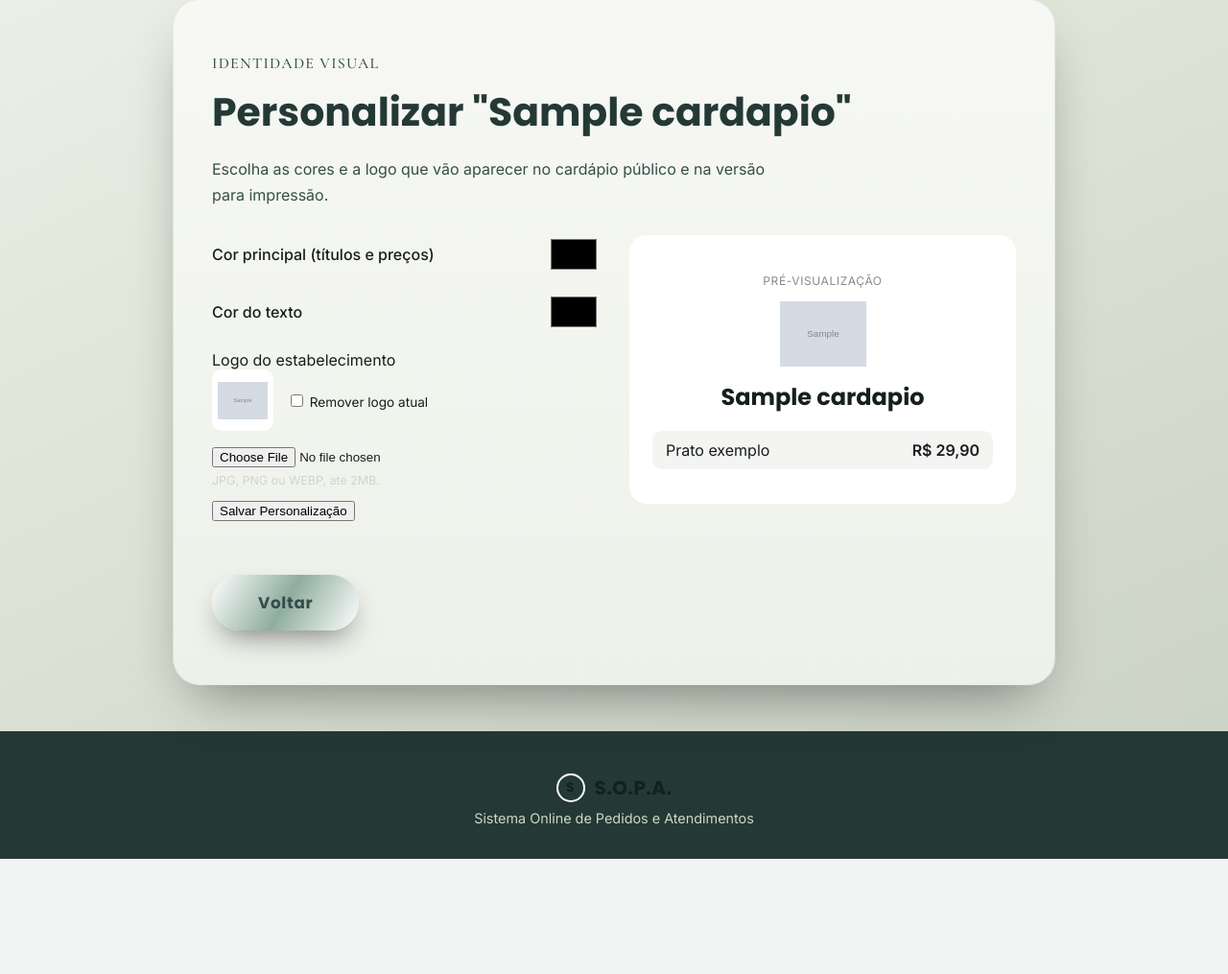
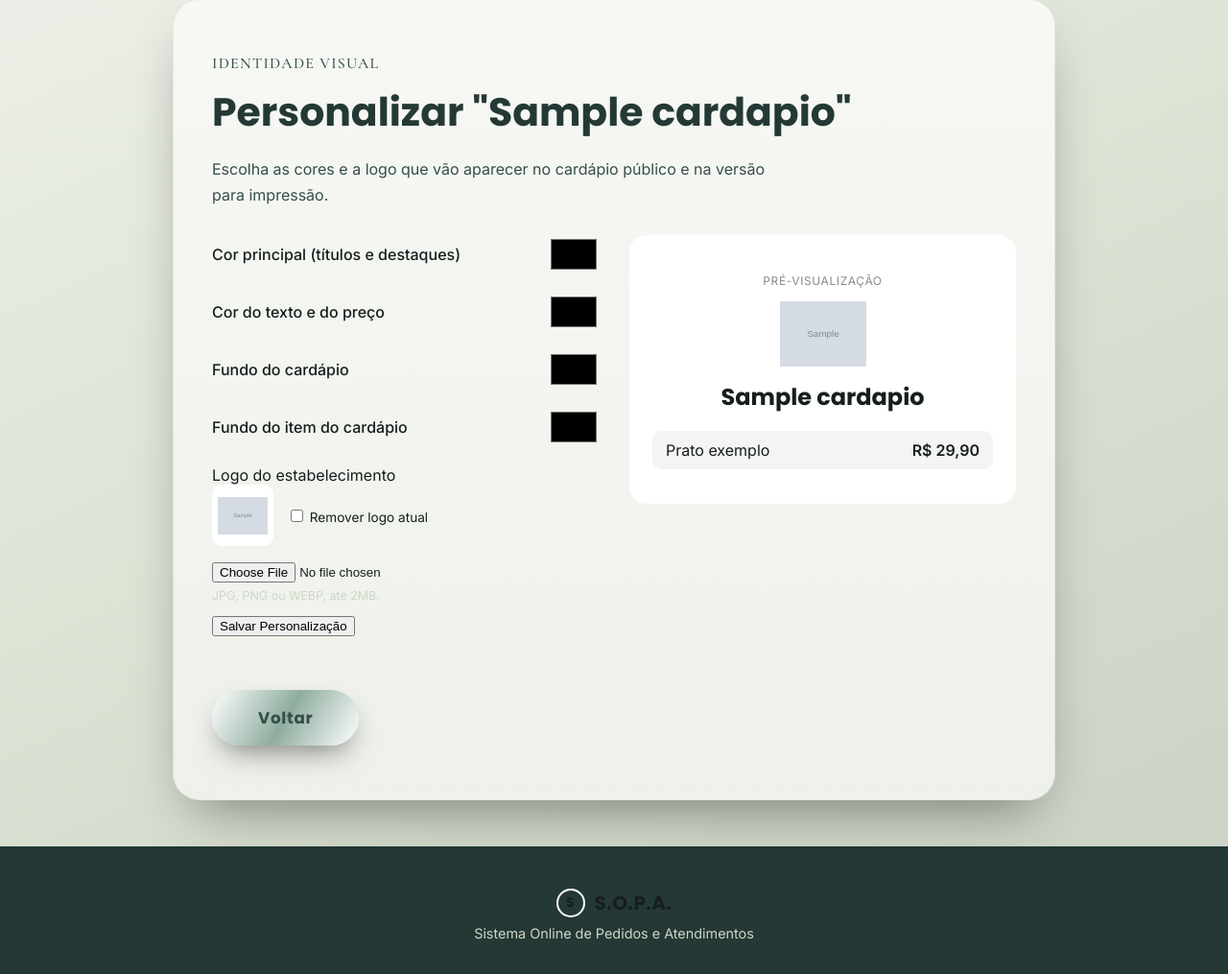
Before and after one commit to santanayzs/tcc_sopa, a PHP site: page /CRUD-Cardapio/personalizar-cardapio/personalizar-cardapio.php?id=1 in a window 1280 px wide. Shown: the part 120-1135 px from the top of the page at 96% size. Before the commit the page ends 1015 px from the top, so only its background shows below. Run offline with PHP 8.4, Linux system fonts and the light colour scheme; the visitor is signed in with stand-in values (Sample User, id 1); tables that the repository leaves empty hold one stand-in row (values such as "Sample post"); grey boxes marked "Sample" are stand-in pictures.

Commit message:
Melhorei a função de editar cardapio

```diff
--- a/CRUD-Cardapio/criar-cardapio/conexao.php
+++ b/CRUD-Cardapio/criar-cardapio/conexao.php
@@ -1,27 +1,42 @@
 <?php
-
 
 $host = "localhost";
 $usuario = "root";
 $senha = "";
 $banco = "sopa";
 
-
 $conexao = new mysqli(
-            $host,
-            $usuario,
-            $senha,
-            $banco
+    $host,
+    $usuario,
+    $senha,
+    $banco
 );
 
-
-if($conexao->connect_error){
-
-    die("Erro: ".$conexao->connect_error);
-
+if ($conexao->connect_error) {
+    die("Erro: " . $conexao->connect_error);
 }
 
 $conexao->set_charset("utf8");
 
+function garantirColunasPersonalizacaoCardapio(mysqli $conexao): void
+{
+    $colunas = $conexao->query("SHOW COLUMNS FROM cardapios LIKE 'cor_fundo_cardapio'");
+    if ($colunas && $colunas->num_rows === 0) {
+        $conexao->query(
+            "ALTER TABLE cardapios
+             ADD COLUMN cor_fundo_cardapio VARCHAR(7) CHARACTER SET utf8mb4 COLLATE utf8mb4_general_ci DEFAULT '#f7f5f0' AFTER cor_texto"
+        );
+    }
+
+    $colunasItem = $conexao->query("SHOW COLUMNS FROM cardapios LIKE 'cor_fundo_item'");
+    if ($colunasItem && $colunasItem->num_rows === 0) {
+        $conexao->query(
+            "ALTER TABLE cardapios
+             ADD COLUMN cor_fundo_item VARCHAR(7) CHARACTER SET utf8mb4 COLLATE utf8mb4_general_ci DEFAULT '#ffffff' AFTER cor_fundo_cardapio"
+        );
+    }
+}
+
+garantirColunasPersonalizacaoCardapio($conexao);
 
 ?>
--- a/CRUD-Cardapio/personalizar-cardapio/personalizar-cardapio.php
+++ b/CRUD-Cardapio/personalizar-cardapio/personalizar-cardapio.php
@@ -17,7 +17,7 @@ $idCardapio = (int) ($_GET['id'] ?? 0);
 
 // ── Confirma que o cardápio existe e pertence ao usuário logado ──────────
 $stmt = $conexao->prepare(
-    'SELECT id, nome_restaurante, cor_primaria, cor_texto, logo
+    'SELECT id, nome_restaurante, cor_primaria, cor_texto, cor_fundo_cardapio, cor_fundo_item, logo
      FROM cardapios
      WHERE id = ? AND usuario_id = ?'
 );
@@ -33,6 +33,8 @@ if (!$cardapio) {
 
 $corPrimaria = $cardapio['cor_primaria'] ?: '#2f6b4f';
 $corTexto    = $cardapio['cor_texto'] ?: '#1c1c1c';
+$corFundoCardapio = $cardapio['cor_fundo_cardapio'] ?: '#f7f5f0';
+$corFundoItem = $cardapio['cor_fundo_item'] ?: '#ffffff';
 
 $mensagensErro = [
     'formato'  => 'A imagem precisa ser JPG, PNG ou WEBP (até 2MB).',
@@ -114,6 +116,7 @@ $erro = $mensagensErro[$_GET['erro'] ?? ''] ?? null;
             border-radius: var(--radius-md);
             padding: 28px 24px;
             text-align: center;
+            transition: background-color 0.2s ease;
         }
 
         #previewLogo {
@@ -181,13 +184,23 @@ $erro = $mensagensErro[$_GET['erro'] ?? ''] ?? null;
                     <input type="hidden" name="id" value="<?php echo (int) $cardapio['id']; ?>">
 
                     <div class="campo-cor">
-                        <label for="corPrimaria">Cor principal (títulos e preços)</label>
+                        <label for="corPrimaria">Cor principal (títulos e destaques)</label>
                         <input type="color" id="corPrimaria" name="cor_primaria" value="<?php echo htmlspecialchars($corPrimaria, ENT_QUOTES, 'UTF-8'); ?>">
                     </div>
 
                     <div class="campo-cor">
-                        <label for="corTexto">Cor do texto</label>
+                        <label for="corTexto">Cor do texto e do preço</label>
                         <input type="color" id="corTexto" name="cor_texto" value="<?php echo htmlspecialchars($corTexto, ENT_QUOTES, 'UTF-8'); ?>">
+                    </div>
+
+                    <div class="campo-cor">
+                        <label for="corFundoCardapio">Fundo do cardápio</label>
+                        <input type="color" id="corFundoCardapio" name="cor_fundo_cardapio" value="<?php echo htmlspecialchars($corFundoCardapio, ENT_QUOTES, 'UTF-8'); ?>">
+                    </div>
+
+                    <div class="campo-cor">
+                        <label for="corFundoItem">Fundo do item do cardápio</label>
+                        <input type="color" id="corFundoItem" name="cor_fundo_item" value="<?php echo htmlspecialchars($corFundoItem, ENT_QUOTES, 'UTF-8'); ?>">
                     </div>
 
                     <div class="form-group">
@@ -209,7 +222,7 @@ $erro = $mensagensErro[$_GET['erro'] ?? ''] ?? null;
                     <button type="submit">Salvar Personalização</button>
                 </form>
 
-                <div class="preview-box">
+                <div class="preview-box" id="previewBox" style="background: <?php echo htmlspecialchars($corFundoCardapio, ENT_QUOTES, 'UTF-8'); ?>;">
                     <p style="font-size:0.75rem; text-transform:uppercase; letter-spacing:0.05em; color:#8a8a86; margin-bottom:14px;">
                         Pré-visualização
                     </p>
@@ -219,9 +232,9 @@ $erro = $mensagensErro[$_GET['erro'] ?? ''] ?? null;
                     <h2 id="previewNome" style="color: <?php echo htmlspecialchars($corPrimaria, ENT_QUOTES, 'UTF-8'); ?>;">
                         <?php echo htmlspecialchars($cardapio['nome_restaurante'], ENT_QUOTES, 'UTF-8'); ?>
                     </h2>
-                    <div class="preview-item" style="color: <?php echo htmlspecialchars($corTexto, ENT_QUOTES, 'UTF-8'); ?>;">
+                    <div class="preview-item" id="previewItem" style="color: <?php echo htmlspecialchars($corTexto, ENT_QUOTES, 'UTF-8'); ?>; background: <?php echo htmlspecialchars($corFundoItem, ENT_QUOTES, 'UTF-8'); ?>;">
                         <span>Prato exemplo</span>
-                        <span id="previewPreco" style="color: <?php echo htmlspecialchars($corPrimaria, ENT_QUOTES, 'UTF-8'); ?>;">R$ 29,90</span>
+                        <span id="previewPreco" style="color: <?php echo htmlspecialchars($corTexto, ENT_QUOTES, 'UTF-8'); ?>;">R$ 29,90</span>
                     </div>
                 </div>
             </div>
@@ -243,19 +256,30 @@ $erro = $mensagensErro[$_GET['erro'] ?? ''] ?? null;
     <script>
         const corPrimaria = document.getElementById('corPrimaria');
         const corTexto = document.getElementById('corTexto');
+        const corFundoCardapio = document.getElementById('corFundoCardapio');
+        const corFundoItem = document.getElementById('corFundoItem');
         const previewNome = document.getElementById('previewNome');
         const previewPreco = document.getElementById('previewPreco');
-        const previewItem = document.querySelector('.preview-item');
+        const previewItem = document.getElementById('previewItem');
+        const previewBox = document.getElementById('previewBox');
         const logoInput = document.getElementById('logoInput');
         const previewLogo = document.getElementById('previewLogo');
 
         corPrimaria.addEventListener('input', () => {
             previewNome.style.color = corPrimaria.value;
-            previewPreco.style.color = corPrimaria.value;
         });
 
         corTexto.addEventListener('input', () => {
             previewItem.style.color = corTexto.value;
+            previewPreco.style.color = corTexto.value;
+        });
+
+        corFundoCardapio.addEventListener('input', () => {
+            previewBox.style.background = corFundoCardapio.value;
+        });
+
+        corFundoItem.addEventListener('input', () => {
+            previewItem.style.background = corFundoItem.value;
         });
 
         logoInput.addEventListener('change', () => {
--- a/data.sql
+++ b/data.sql
@@ -31,6 +31,8 @@ CREATE TABLE `cardapios` (
   `categoria` varchar(100) CHARACTER SET utf8mb4 COLLATE utf8mb4_general_ci DEFAULT NULL,
   `cor_primaria` varchar(7) CHARACTER SET utf8mb4 COLLATE utf8mb4_general_ci DEFAULT '#2f6b4f',
   `cor_texto` varchar(7) CHARACTER SET utf8mb4 COLLATE utf8mb4_general_ci DEFAULT '#1c1c1c',
+  `cor_fundo_cardapio` varchar(7) CHARACTER SET utf8mb4 COLLATE utf8mb4_general_ci DEFAULT '#f7f5f0',
+  `cor_fundo_item` varchar(7) CHARACTER SET utf8mb4 COLLATE utf8mb4_general_ci DEFAULT '#ffffff',
   `logo` varchar(255) CHARACTER SET utf8mb4 COLLATE utf8mb4_general_ci DEFAULT NULL,
   `data_criacao` timestamp NULL DEFAULT CURRENT_TIMESTAMP,
   PRIMARY KEY (`id`),
```
Also changed, not shown: CRUD-Cardapio/imprimir-cardapio/imprimir-cardapio.php (+8 -3 lines), CRUD-Cardapio/personalizar-cardapio/salvarPersonalizacao.php (+12 -2 lines), CRUD-Cardapio/ver-cardapio/cardapio-publico.php (+6 -4 lines).
